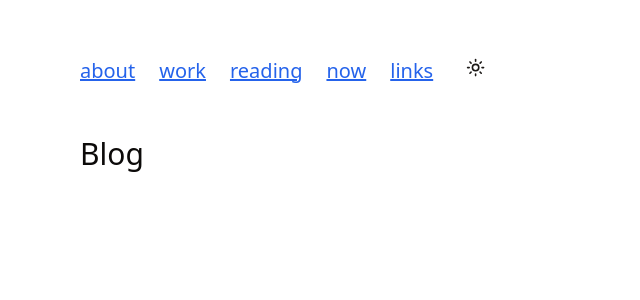
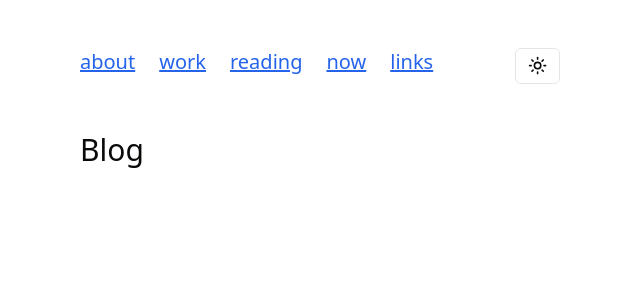
Before and after one commit to bolander72/boland.co, a Next.js app: page /blog in a window 1280 px wide. Shown: the top 300 px of the page, without its empty margins (320-960 px from the left). Built offline with nearby package versions, Linux system fonts and the light colour scheme.

Commit message:
Update theme toggle

```diff
--- a/components/mode-toggle.tsx
+++ b/components/mode-toggle.tsx
@@ -5,18 +5,12 @@ import { Button } from '@/components/ui/button'
 import { MoonIcon, SunIcon } from 'lucide-react'
 
 export function ModeToggle() {
-  const { setTheme } = useTheme()
+  const { setTheme, theme } = useTheme()
 
   return (
-    <Button variant='link' className='w-9 px-0 focus-visible:ring-0'>
-      <SunIcon
-        className='h-[1.2rem] w-[1.2rem] rotate-0 scale-100 transition-all dark:-rotate-90 dark:scale-0'
-        onClick={() => setTheme('dark')}
-      />
-      <MoonIcon
-        className='absolute h-[1.2rem] w-[1.2rem] rotate-90 scale-0 transition-all dark:rotate-0 dark:scale-100'
-        onClick={() => setTheme('light')}
-      />
+    <Button variant='outline' size='sm' onClick={() => setTheme(theme === 'light' ? 'dark' : 'light')}>
+      <SunIcon className='h-[1.2rem] w-[1.2rem] rotate-0 scale-100 transition-all dark:-rotate-90 dark:scale-0' />
+      <MoonIcon className='absolute h-[1.2rem] w-[1.2rem] rotate-90 scale-0 transition-all dark:rotate-0 dark:scale-100' />
       <span className='sr-only'>Toggle theme</span>
     </Button>
   )
--- a/components/nav.tsx
+++ b/components/nav.tsx
@@ -29,7 +29,8 @@ export function Nav() {
   return (
     <div className='mx-auto max-w-lg px-4'>
       <nav className='mb-12 hidden flex-col space-y-4 sm:flex sm:flex-row sm:space-x-6 sm:space-y-0'>
-        <div className='space-x-6'>
+        <div className='flex w-full justify-between'>
+          <div className='space-x-6 '>
             {links.map(link => (
               <Link
                 key={link.href}
@@ -39,22 +40,23 @@ export function Nav() {
                 {link.name}
               </Link>
             ))}
+          </div>
           <ModeToggle />
         </div>
       </nav>
       <Sheet open={open} onOpenChange={setOpen} modal={true}>
         <SheetTrigger asChild className='mb-9'>
           <Button
-            variant='link'
-            className='-mx-4 flex text-base focus-visible:ring-0 sm:hidden'
-            size='default'
+            variant='outline'
+            className='flex text-base focus-visible:ring-0 sm:hidden'
+            size='sm'
           >
             <svg
               strokeWidth='1.5'
               viewBox='0 0 24 24'
               fill='none'
               xmlns='http://www.w3.org/2000/svg'
-              className='h-7 w-7'
+              className='h-6 w-6'
             >
               <path
                 d='M3 5H11'
```
Lines whose indentation alone changed are shown as unchanged.
